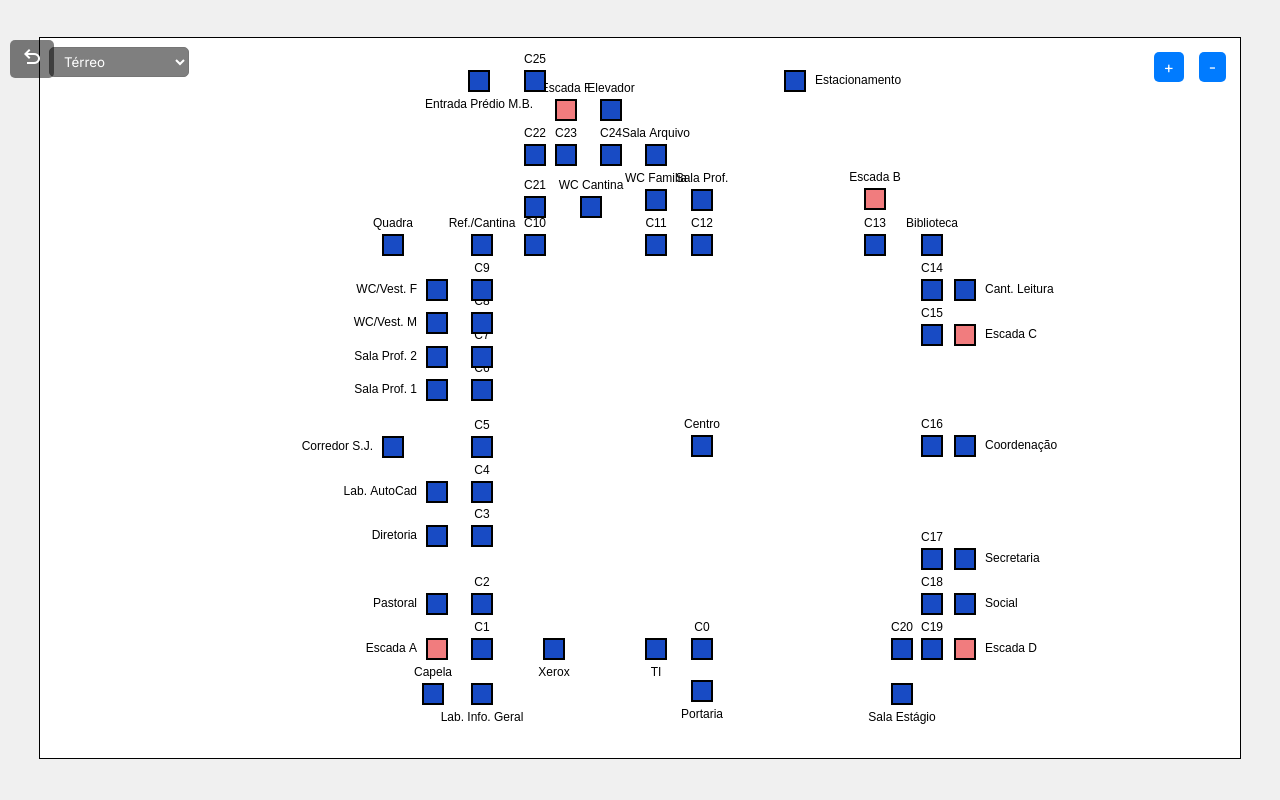
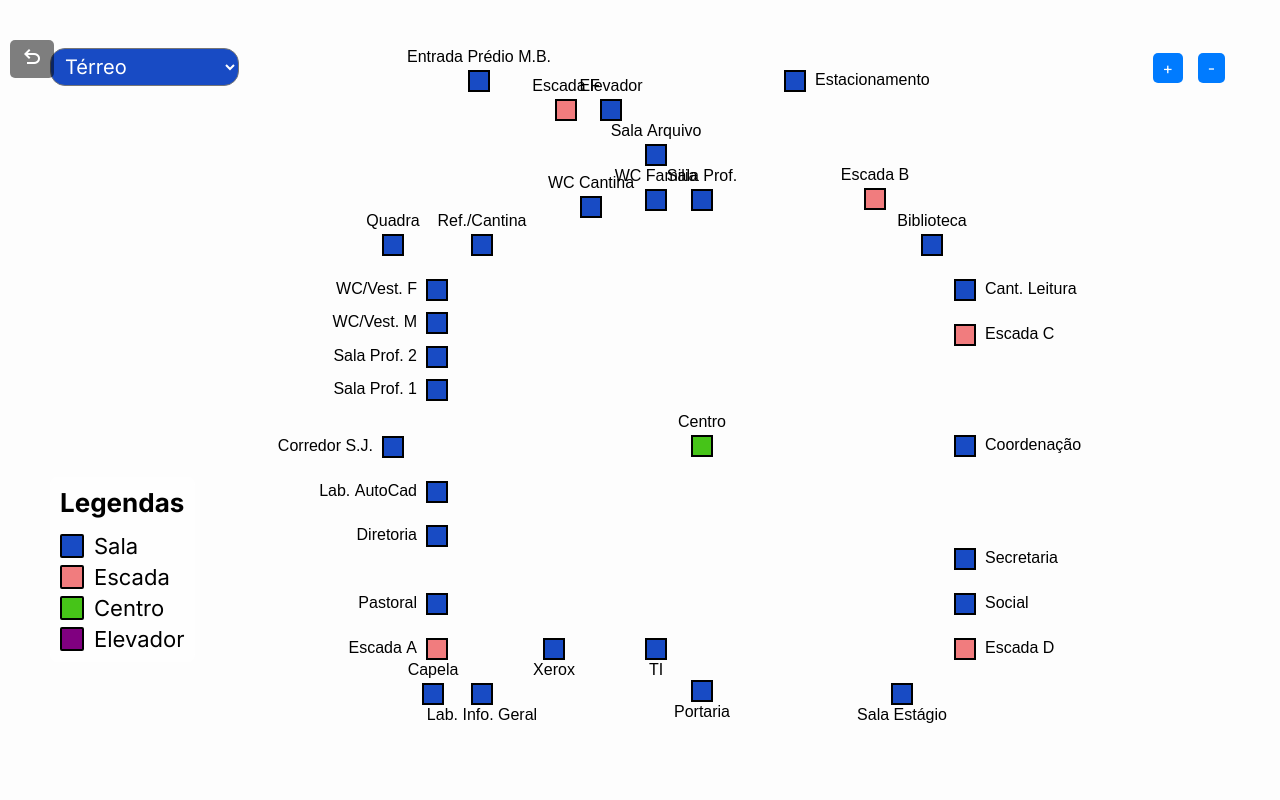
Before and after one commit to JGsilvaDev/Grafos, a Flask app: page /mapa in a window 1280 px wide. Run offline with Flask 3, Linux system fonts and the light colour scheme.

Commit message:
feat: inclusão das legendas

```diff
--- a/static/css/mapa.css
+++ b/static/css/mapa.css
@@ -5,17 +5,17 @@ body {
     justify-content: center;
     height: 100vh;
     margin: 0;
-    background-color: #f0f0f0;
+    background-color: #FDFDFD;
 }
 
 #mapaContainer {
     position: relative;
 }
 
-canvas {
+/* canvas {
     border: 1px solid #000;
     background-color: #fff;
-}
+} */
 
 button {
     margin-top: 20px;
@@ -50,10 +50,11 @@ button {
     position: absolute;
     top: 10px;
     left: 10px;
-    background-color: rgba(0, 0, 0, 0.5);
     color: #fff;
+    font-size: 20px;
     padding: 5px 10px;
-    border-radius: 5px;
+    border-radius: 15px;
+    background-color: #184BC4;
     z-index: 1000;
 }
 
@@ -81,3 +82,52 @@ button {
     max-width: 100px;
     max-height: 100px;
 }
+
+#legendaContainer {
+    position: absolute;
+    bottom: 100px;
+    left: 10px;
+    background-color: rgba(255, 255, 255, 0.8);
+    padding: 10px;
+    border-radius: 8px;
+    display: flex;
+    flex-direction: column;
+    gap: 5px;
+}
+
+.legendaItem {
+    display: flex;
+    align-items: center;
+    gap: 10px;
+    font-family: 'Inter', sans-serif;
+    font-size: 22px;
+}
+
+.legendaCor {
+    width: 20px;
+    height: 20px;
+    border: 2px solid black;
+    border-radius: 2px;
+}
+
+.sala {
+    background-color: #184BC4;
+}
+
+.escada {
+    background-color: #F17C7E;
+}
+
+.centro{
+    background-color: #46C418;
+}
+
+.elevador{
+    background-color: purple;
+}
+
+#legendTitle{
+    font-size: 26px;
+    font-weight: bold;
+    margin-bottom: 10px;
+}
--- a/templates/mapa.html
+++ b/templates/mapa.html
@@ -27,13 +27,32 @@
         </select>
 
         <canvas id="mapaCanvas" width="1200" height="720"></canvas>
+
         <div id="zoomButtons">
             <button id="zoomInButton">+</button>
             <button id="zoomOutButton">-</button>
         </div>
+
         <div id="thumbnail">
             <img src="" alt="Miniatura" />
         </div>
+
+        <div id="legendaContainer">
+            <label id="legendTitle">Legendas</label>
+            <div class="legendaItem">
+                <div class="legendaCor sala"></div> Sala
+            </div>
+            <div class="legendaItem">
+                <div class="legendaCor escada"></div> Escada
+            </div>
+            <div class="legendaItem">
+                <div class="legendaCor centro"></div> Centro
+            </div>
+            <div class="legendaItem">
+                <div class="legendaCor elevador"></div> Elevador
+            </div>
+        </div>
+
     </div>
     <button id="btnVoltar" onclick="window.location.href='/'"><span
             class="material-symbols-outlined">undo</span></button>
@@ -310,14 +329,15 @@
                 const centerX = x + width / 2;
                 const centerY = y + height / 2;
 
-
                 const isNotCPlusNumber = !/^C\d/.test(key);
 
-                if (1 == 1) {
+                if (isNotCPlusNumber) {
                     // Colorindo escadas
                     if(key.startsWith('Escada')) {
-                        console.log(key)
                         ctx.fillStyle = '#F17C7E';
+                    }
+                    else if(key.startsWith('Centro')){
+                        ctx.fillStyle = '#46C418'
                     }
                     else {
                         ctx.fillStyle = '#184BC4';
@@ -329,10 +349,10 @@
                     ctx.stroke();
 
                     ctx.fillStyle = 'black';
-                    ctx.font = '12px Arial';
+                    ctx.font = '16px Arial';
                     ctx.textAlign = 'center';
 
-                    const inferior = ['Portaria', 'Sala Estágio', 'Lab. Info. Geral', 'Xerox', 'TI', 'Lab.03', 'Lab.04', 'Lab.05', 'Lab.06', 'DD104', 'DD109', 'DD106', 'Entrada Prédio M.B.', 'Saida Prédio M.B.']
+                    const inferior = ['Portaria', 'Sala Estágio', 'Lab. Info. Geral', 'Xerox', 'TI', 'Lab.03', 'Lab.04', 'Lab.05', 'Lab.06', 'DD104', 'DD109', 'DD106', 'Saida Prédio M.B.']
                     const esquerda = ['Pastoral', 'Diretoria', 'Escada A', 'Lab. AutoCad', 'Corredor S.J.', 'Sala Prof. 1', 'Sala Prof. 2', 'WC/Vest. M', 'WC/Vest. F', 'Sala C3', 'Sala C4', 'DD102', 'Lab. Mecanica', 'Lab. Mecd./Projeto']
                     const direita  = ['Social', 'Escada D', 'Secretaria', 'Coordenação', 'Escada C', 'Cant. Leitura', 'Obs. V.E.', 'Sala E2', 'Sala E3', 'Sala E4', 'Sala E5', 'DD107', 'Audio Visual', 'Estacionamento', 'Elevador M.B.', 'Escada M.B.']
 
@@ -358,8 +378,6 @@
                         ctx.textBaseline = 'bottom';
                         ctx.fillText(key, centerX, y - 5);
                     }
-
-
 
                 }
 
```
